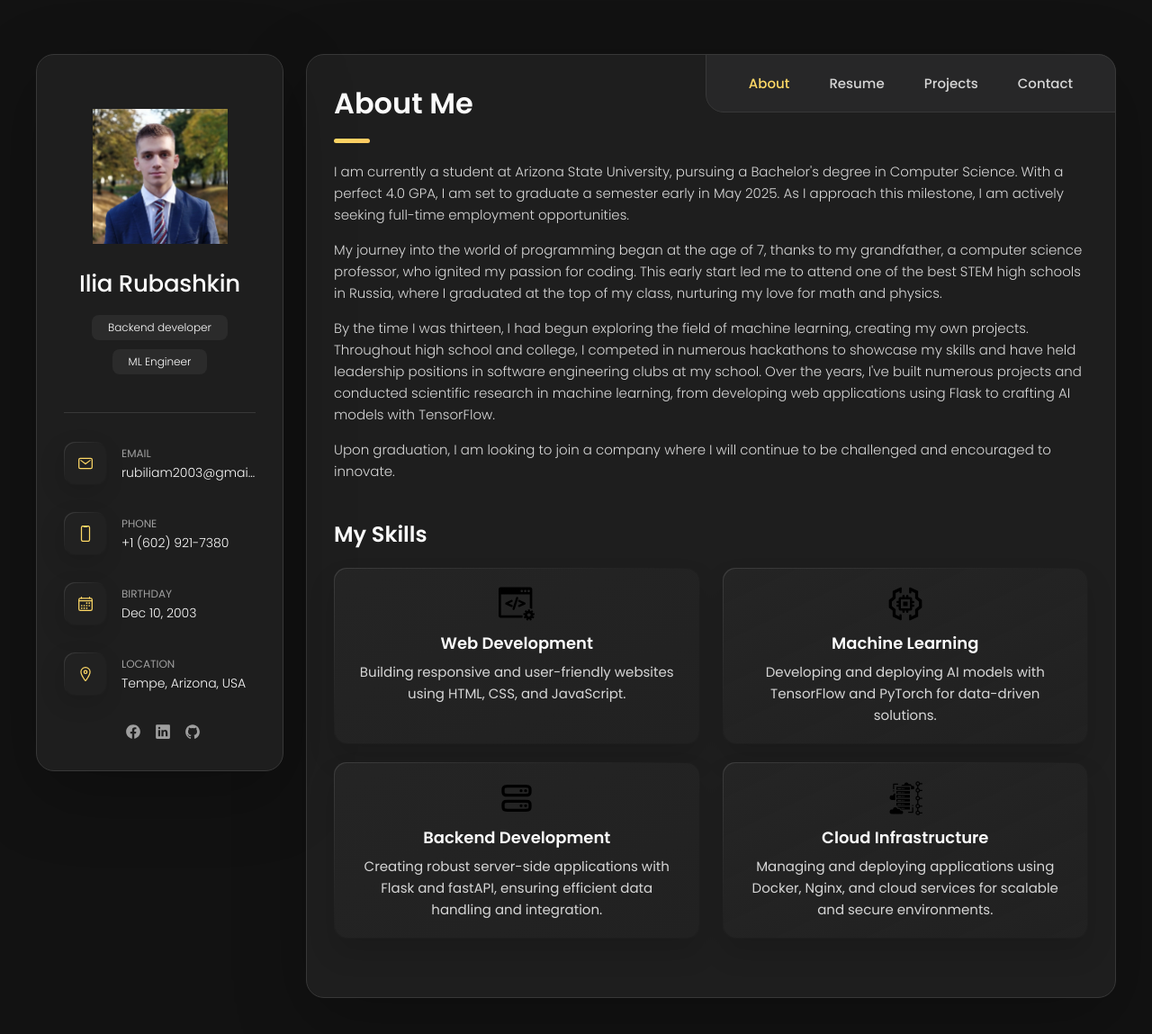
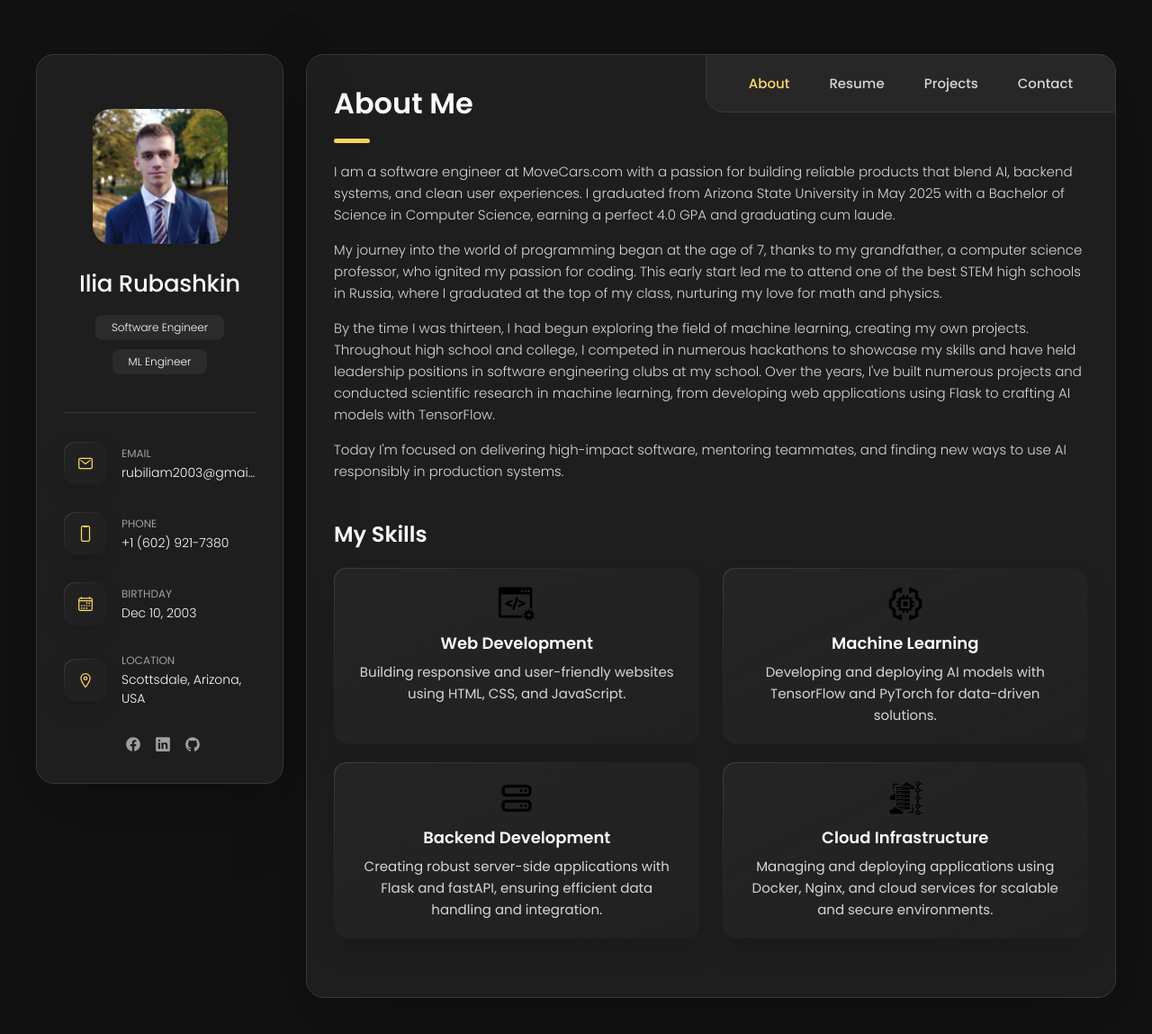
Before and after one commit to Rubilia/personal-website, a Flask app: page / in a window 1280 px wide. Shown: the top 1149 px of the page at 90% size. Run offline with Flask 3, Linux system fonts and the light colour scheme; parts of the project's set-up code (start-up, migrations or seed data) failed here and were passed over; some libraries are stand-ins or nearby versions.

Commit message:
Refresh profile details and styling

```diff
--- a/static/css/style.css
+++ b/static/css/style.css
@@ -312,7 +312,20 @@ article.active {
 
 .avatar-box {
     background: var(--bg-gradient-onyx);
-    border-radius: 20px;
+    border-radius: 16px;
+    overflow: hidden;
+    width: 90px;
+    height: 90px;
+    display: flex;
+    align-items: center;
+    justify-content: center;
+}
+
+.avatar-box img {
+    width: 100%;
+    height: 100%;
+    border-radius: inherit;
+    object-fit: cover;
 }
 
 .info-content .name {
@@ -1089,9 +1102,16 @@ article.active {
 
     .sidebar-info { gap: 25px; }
 
-    .avatar-box { border-radius: 30px; }
-
-    .avatar-box img { width: 120px; }
+    .avatar-box {
+      border-radius: 20px;
+      width: 120px;
+      height: 120px;
+    }
+
+    .avatar-box img {
+      width: 100%;
+      height: 100%;
+    }
 
     .info-content .name { margin-bottom: 15px; }
 
@@ -1492,7 +1512,15 @@ article.active {
 
     .sidebar-info { flex-direction: column; }
 
-    .avatar-box img { width: 150px; }
+    .avatar-box {
+      width: 150px;
+      height: 150px;
+    }
+
+    .avatar-box img {
+      width: 100%;
+      height: 100%;
+    }
 
     .info-content .name {
       white-space: nowrap;
--- a/templates/index.html
+++ b/templates/index.html
@@ -21,13 +21,13 @@
       <div class="sidebar-info">
 
         <figure class="avatar-box">
-          <img src="/static/images/selfie.jpg" width="80">
+          <img src="/static/images/selfie.jpg" alt="Portrait of Ilia Rubashkin">
         </figure>
 
         <div class="info-content">
           <h1 class="name">Ilia Rubashkin</h1>
 
-          <p class="title" style="margin-bottom: 10px;">Backend developer</p>
+          <p class="title" style="margin-bottom: 10px;">Software Engineer</p>
           <p class="title" style="margin-bottom: 10px;">ML Engineer</p>
         </div>
 
@@ -96,7 +96,7 @@
             <div class="contact-info">
               <p class="contact-title">Location</p>
 
-              <address>Tempe, Arizona, USA</address>
+              <address>Scottsdale, Arizona, USA</address>
             </div>
 
           </li>
@@ -168,7 +168,7 @@
 
         <section class="about-text" id="about-section">
           <p>
-            I am currently a student at Arizona State University, pursuing a Bachelor's degree in Computer Science. With a perfect 4.0 GPA, I am set to graduate a semester early in May 2025. As I approach this milestone, I am actively seeking full-time employment opportunities.
+            I am a software engineer at MoveCars.com with a passion for building reliable products that blend AI, backend systems, and clean user experiences. I graduated from Arizona State University in May 2025 with a Bachelor of Science in Computer Science, earning a perfect 4.0 GPA and graduating cum laude.
           </p>
           <p>
             My journey into the world of programming began at the age of 7, thanks to my grandfather, a computer science professor, who ignited my passion for coding. This early start led me to attend one of the best STEM high schools in Russia, where I graduated at the top of my class, nurturing my love for math and physics.
@@ -177,7 +177,7 @@
             By the time I was thirteen, I had begun exploring the field of machine learning, creating my own projects. Throughout high school and college, I competed in numerous hackathons to showcase my skills and have held leadership positions in software engineering clubs at my school. Over the years, I've built numerous projects and conducted scientific research in machine learning, from developing web applications using Flask to crafting AI models with TensorFlow.
           </p>
           <p>
-            Upon graduation, I am looking to join a company where I will continue to be challenged and encouraged to innovate.
+            Today I'm focused on delivering high-impact software, mentoring teammates, and finding new ways to use AI responsibly in production systems.
           </p>
         </section>
 
@@ -287,10 +287,10 @@
 
               <h4 class="h4 timeline-item-title">Arizona State University</h4>
 
-              <span>2022 - Present</span>
+              <span>2022 — 2025</span>
 
               <p class="timeline-text">
-                I am currently pursuing a Bachelor of Science in Computer Science at Arizona State University with a perfect 4.0 GPA. My studies focus on software development, machine learning, and data analysis, and I am actively involved in tech-related extracurricular activities. I am eager to apply my academic knowledge in real-world applications.
+                Graduated in May 2025 with a Bachelor of Science in Computer Science, earning a 4.0 GPA and graduating cum laude. Key coursework included Data Structures &amp; Algorithms, Operating Systems, and Machine Learning.
               </p>
 
             </li>
@@ -313,14 +313,27 @@
 
             <li class="timeline-item">
 
+              <h4 class="h4 timeline-item-title">MoveCars.com - Software Engineer</h4>
+
+              <span>Jan 2025 — Present</span>
+
+              <p class="timeline-text">
+                Remodelled the customer-facing marketplace with React and TypeScript to improve usability and performance.<br>
+                Built and maintained a Ruby on Rails backend, designing database models and a GraphQL API for internal tools.<br>
+                Developed an AI agent that generates web scraper code, boosting team productivity by 50%, and managed CI/CD using GitHub Actions for automated tests, accessibility checks, and AWS deployments.
+              </p>
+
+            </li>
+
+            <li class="timeline-item">
+
               <h4 class="h4 timeline-item-title">iDayDream Studios - Fullstack developer intern</h4>
 
-              <span>May 2024 — Present</span>
+              <span>May 2024 — Aug 2024</span>
 
               <p class="timeline-text">
-                Developed an AI algorithm to create custom websites for content creators by integrating and scraping data from their social media accounts using Python and natural language processing techniques, enhancing user engagement and online presence. <br>
-                Engineered an AI framework for automating social media content creation, transforming weekly podcast content into blog posts, Instagram posts, and TikTok clips with AI-generated avatars, resulting in a 40% increase in social media engagement.
-
+                Built an AI algorithm that generated custom websites for content creators by scraping their social media data with Python and NLP techniques.<br>
+                Automated social media content creation that transformed podcast episodes into TikTok clips with AI-generated avatars, boosting engagement by 20%.
               </p>
 
             </li>
@@ -358,7 +371,7 @@
 
               <h4 class="h4 timeline-item-title">Augmented Reality Club - Co-Founder</h4>
 
-              <span>Aug 2023 - Present</span>
+              <span>Aug 2023 — May 2025</span>
 
               <p class="timeline-text">
                 Hosted a Hackathon for students to use EffectHouse and create innovative filters on TikTok. <br>
@@ -644,7 +657,7 @@
 
         <section class="mapbox" data-mapbox>
           <figure>
-            <iframe src="https://www.google.com/maps/embed?pb=!1m18!1m12!1m3!1d53299.218652897085!2d-111.96930034224611!3d33.39191559349977!2m3!1f0!2f0!3f0!3m2!1i1024!2i768!4f13.1!3m3!1m2!1s0x872b0898a6aa80e3%3A0xa2dd4aad392cb41f!2sTempe%2C%20AZ!5e0!3m2!1sen!2sus!4v1718171323116!5m2!1sen!2sus" width="600" height="450" style="border:0;" allowfullscreen="" loading="lazy" referrerpolicy="no-referrer-when-downgrade"></iframe>
+            <iframe src="https://maps.google.com/maps?q=Kierland%2C%20Scottsdale%2C%20AZ&t=&z=14&ie=UTF8&iwloc=&output=embed" width="600" height="450" style="border:0;" allowfullscreen="" loading="lazy" referrerpolicy="no-referrer-when-downgrade"></iframe>
         </section>
 
         <section class="contact-form">
```
Lines whose indentation alone changed are shown as unchanged.
